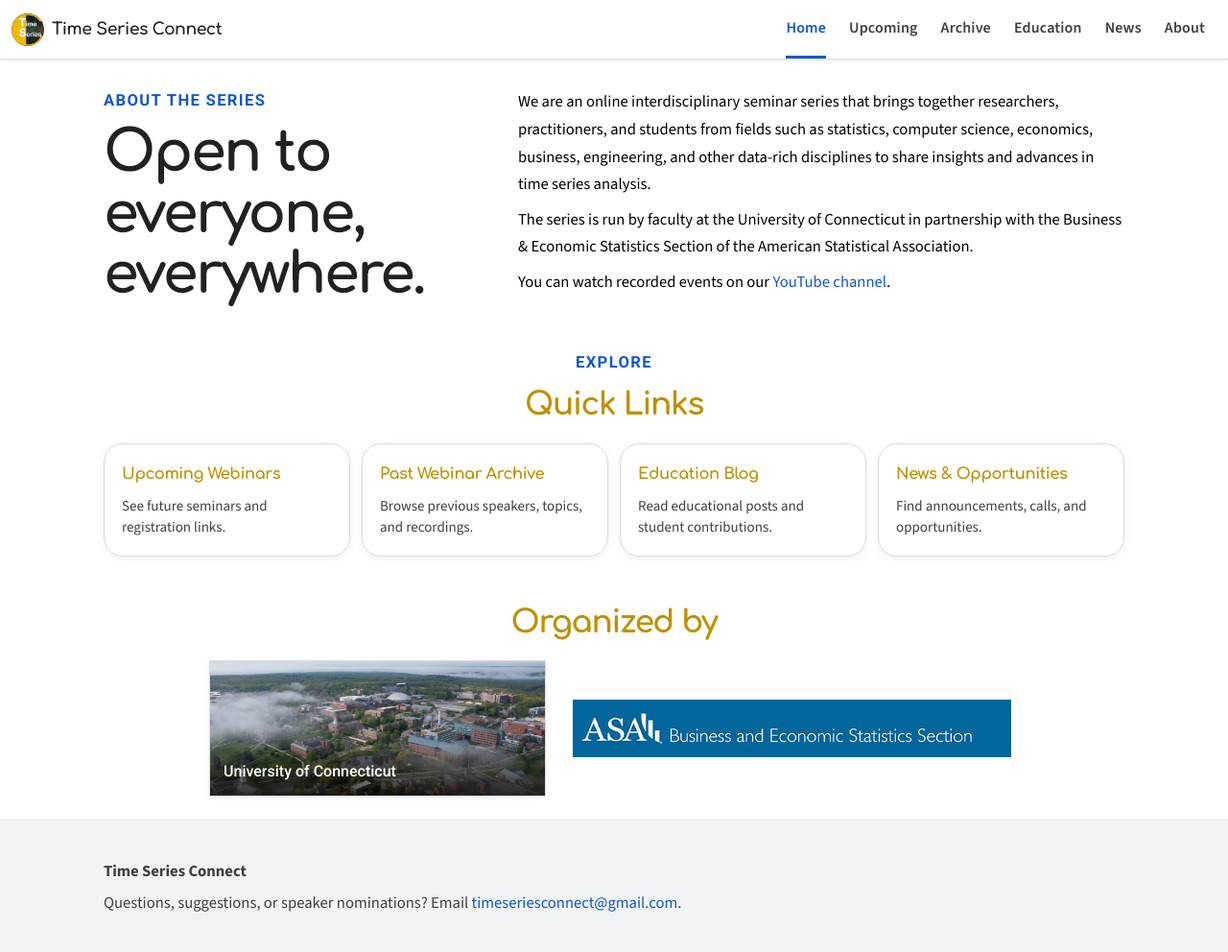
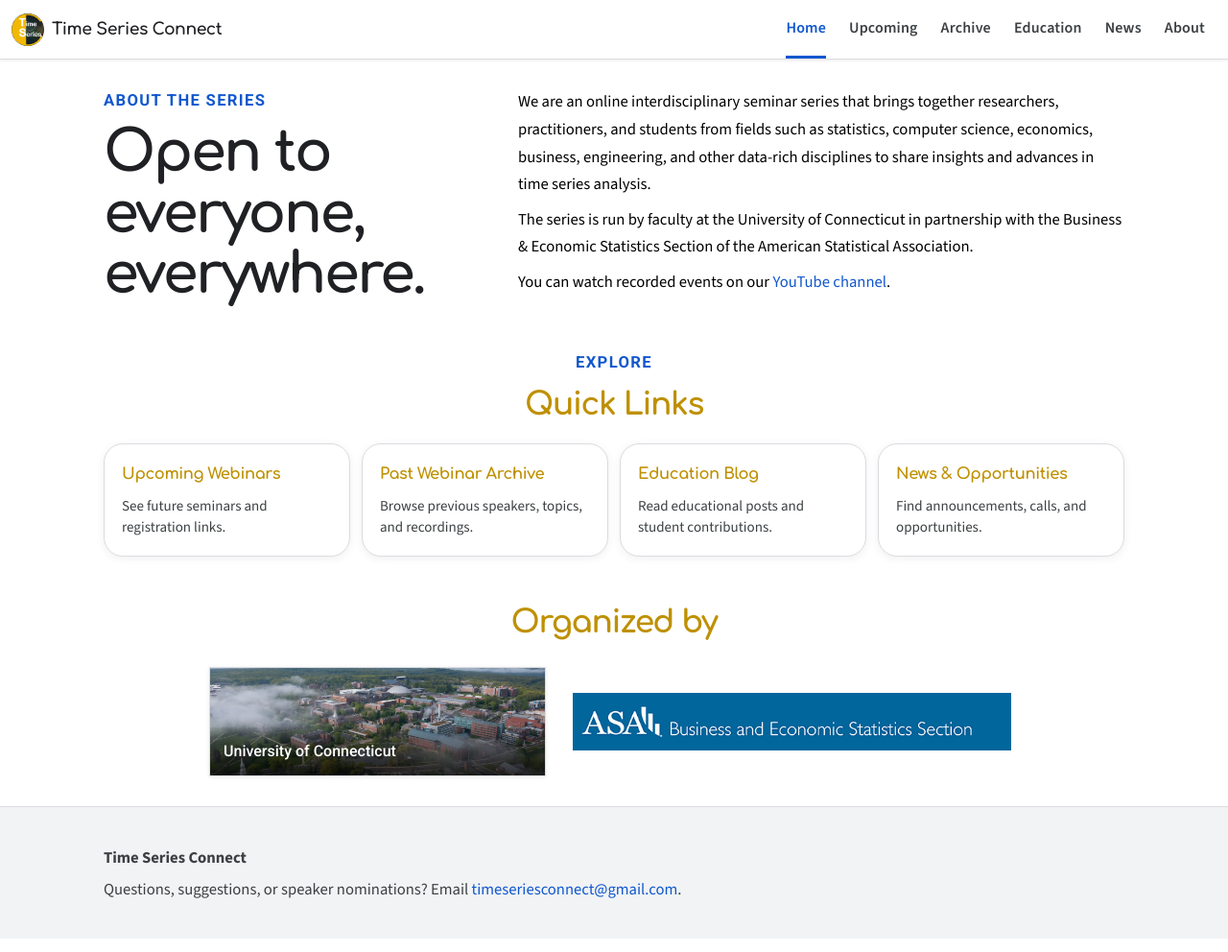
Before and after one commit to yaozheng-stat/time-series-connect, a Jekyll site: the page built from index.md, in a window 1280 px wide and 992 px high. Shown: the whole window at 96% size. Built offline with Jekyll 4.4.1, drawn with Linux system fonts in a browser that asks for light colours.

Commit message:
resize logos

```diff
--- a/assets/css/homepage-spacing.css
+++ b/assets/css/homepage-spacing.css
@@ -91,12 +91,12 @@
 .partner-card,
 .uconn-card,
 .asa-card{
-  min-height:140px;
+  min-height:112px;
 }
 
 .uconn-card img{
   width:100%;
-  height:140px;
+  height:112px;
   max-height:none;
   object-fit:cover;
 }
@@ -147,7 +147,7 @@
 
 .asa-card{
   padding:8px;
-  min-height:140px;
+  min-height:112px;
 }
 
 .asa-card img{
--- a/assets/css/main.css
+++ b/assets/css/main.css
@@ -181,12 +181,12 @@
 .partner-card{display:flex;align-items:center;justify-content:center;min-height:116px;border:1px solid var(--line);background:#fff;box-shadow:0 1px 4px rgba(60,64,67,.10);text-decoration:none;overflow:hidden}
 .partner-card:hover{text-decoration:none;box-shadow:0 2px 8px rgba(60,64,67,.16)}
 .partner-card img{display:block;max-width:100%;max-height:112px;object-fit:contain}
-.uconn-card{position:relative;background:#111;min-height:130px}
-.uconn-card img{width:100%;height:130px;max-height:none;object-fit:cover;opacity:.92;filter:saturate(.95)}
+.uconn-card{position:relative;background:#111;min-height:112px}
+.uconn-card img{width:100%;height:112px;max-height:none;object-fit:cover;opacity:.92;filter:saturate(.95)}
 .uconn-card span{position:absolute;left:0;right:0;bottom:0;padding:12px 14px;color:#fff;background:linear-gradient(0deg,rgba(0,0,0,.72),rgba(0,0,0,.06));font-family:Roboto,Arial,sans-serif;font-size:1rem;font-weight:500;text-align:left}
-.asa-card{padding:0;background:transparent;border:0;box-shadow:none;min-height:130px}
+.asa-card{padding:0;background:transparent;border:0;box-shadow:none;min-height:112px}
 .asa-card:hover{box-shadow:none}
-.asa-card img{width:92%;max-height:104px;object-fit:contain}
+.asa-card img{width:100%;max-height:112px;object-fit:contain}
 
 @media(max-width:900px){
   .partner-logos{grid-template-columns:1fr;gap:18px}
```
